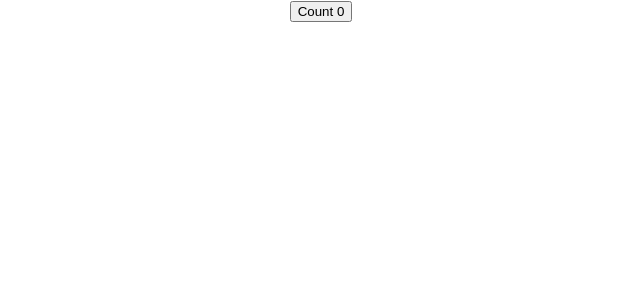
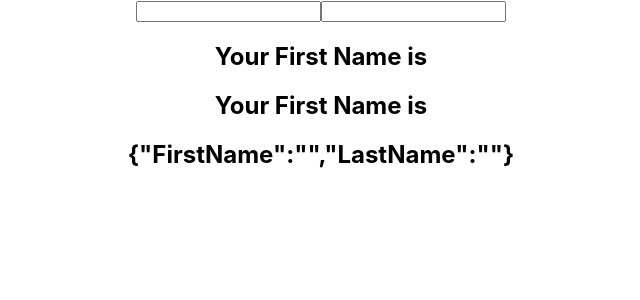
Before and after one commit to ACPRAJ/React-Samples, a React (Create React App) app in the folder hooks-samples/: page / in a window 1280 px wide. Shown: the top 300 px of the page, without its empty margins (319-959 px from the left). Built offline with nearby package versions, Linux system fonts and the light colour scheme.

Commit message:
UseState - Previous State & Object Examples

```diff
--- a/hooks-samples/src/App.js
+++ b/hooks-samples/src/App.js
@@ -1,11 +1,15 @@
 import React from "react";
 import "./App.css";
-import HookCounter from "./Components/Use-State/HookCounter";
+// import HookCounter from "./Components/Use-State/HookCounter";
+import IncrementCounter from "./Components/Use-State/IncrementCounter";
+import UseStateObject from "./Components/Use-State/UseStateObject";
 
 function App() {
   return (
     <div className="App">
-      <HookCounter />
+      <UseStateObject />
+      {/*<IncrementCounter />
+       <HookCounter /> */}
     </div>
   );
 }
--- /dev/null
+++ b/hooks-samples/src/Components/Use-State/IncrementCounter.js
@@ -0,0 +1,28 @@
+import React, { useState } from "react";
+
+function IncrementCounter() {
+  const initialValue = 0;
+  const [Count, setCount] = useState(initialValue);
+
+  const IncrementCounter = maxIncrement => {
+    for (let i = 0; i < maxIncrement; i++) {
+      setCount(prevCount => prevCount + 1);
+    }
+  };
+
+  return (
+    <div>
+      <label>Count: {Count}</label>
+      <button onClick={() => setCount(0)}>Reset Counter</button>
+      <button onClick={() => setCount(prevCount => prevCount + 1)}>
+        Increment Count
+      </button>
+      <button onClick={() => setCount(prevCount => prevCount - 1)}>
+        Decrement Count
+      </button>
+      <button onClick={() => IncrementCounter(5)}>Increment By 5</button>
+    </div>
+  );
+}
+
+export default IncrementCounter;
--- /dev/null
+++ b/hooks-samples/src/Components/Use-State/UseStateObject.js
@@ -0,0 +1,31 @@
+import React, { useState } from "react";
+
+function UseStateObject() {
+  const [Name, setName] = useState({ FirstName: "", LastName: "" });
+
+  const setFirstName = fName => {
+    return setName({ ...Name, FirstName: fName });
+  };
+
+  return (
+    <form>
+      <input
+        type="text"
+        value={Name.FirstName}
+        onChange={e => setFirstName(e.target.value)}
+        //onChange={e => setName({ ...Name, FirstName: e.target.value })}
+      />
+      <input
+        type="text"
+        value={Name.LastName}
+        onChange={e => setName({ ...Name, LastName: e.target.value })}
+      />
+
+      <h2>Your First Name is {Name.FirstName}</h2>
+      <h2>Your First Name is {Name.LastName}</h2>
+      <h2>{JSON.stringify(Name)}</h2>
+    </form>
+  );
+}
+
+export default UseStateObject;
```
